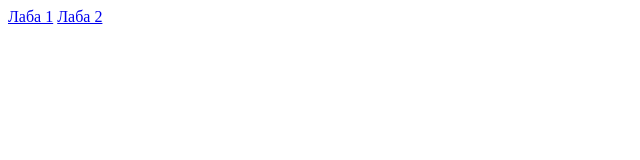
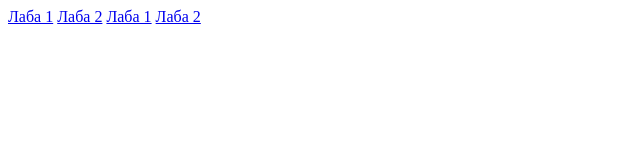
Before and after one commit to LizaMukha/strweb1, a plain HTML site: page index.html in a window 1280 px wide. Shown: the whole page, without its empty margins (0-640 px from the left). Drawn offline with Linux system fonts and the light colour scheme.

Commit message:
Final version of labs

```diff
--- a/index.html
+++ b/index.html
@@ -5,7 +5,9 @@
     <title>Title</title>
 </head>
 <body>
-<a href="lab1/src/index.html">Лаба 1</a>
-<a href="lab2/src/index.html">Лаба 2</a>
+<a href="Inis/Lab1/index.html">Лаба 1</a>
+<a href="Inis/Lab2_3/index.html">Лаба 2</a>
+<a href="Inis/Lab4/index.html">Лаба 1</a>
+<a href="Inis/Lab5/index.html">Лаба 2</a>
 </body>
 </html>
```
